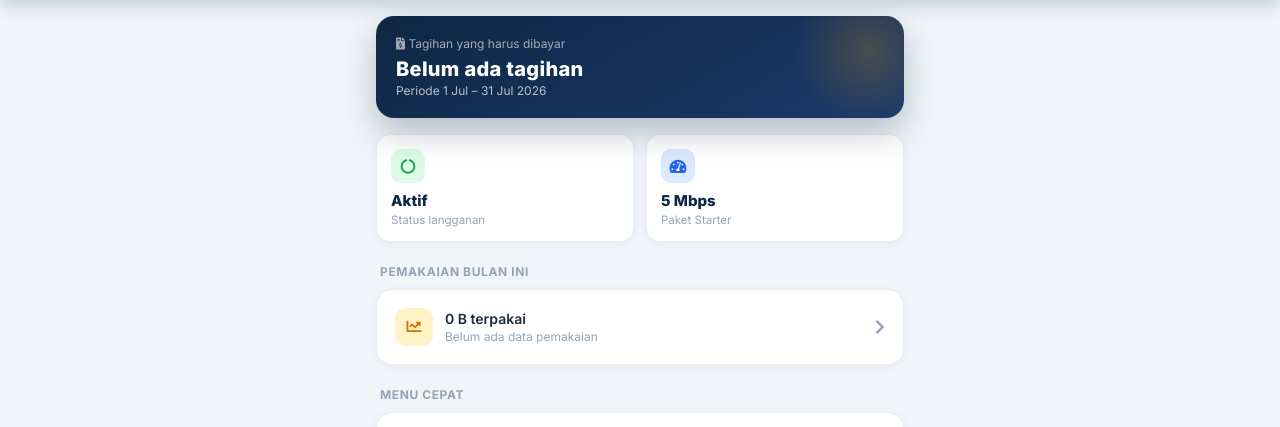
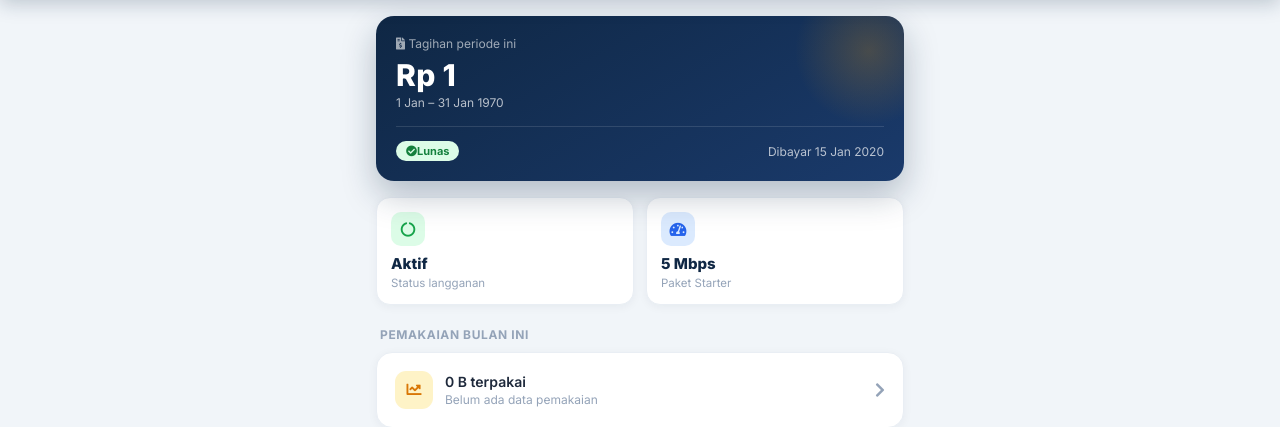
Before and after one commit to iryas/simpati, a PHP site: page /kahfinet1/portal/index.php in a window 1280 px wide. Shown: the part 68-495 px from the top of the page. Run offline with PHP 8.4, Linux system fonts and the light colour scheme; the visitor is signed in with stand-in values (Sample User, id 1); data comes from the database, SQL or seed files in the repository; tables that the repository leaves empty or names only in its code hold one stand-in row (values such as "Sample post"); some libraries are stand-ins or nearby versions.

Commit message:
fix: portal tampilkan tagihan periode terbaru (konsisten dengan admin)
Kartu "Tagihan periode ini" sebelumnya strict ke bulan_tagihan_sekarang()
sehingga bisa beda dengan admin saat ada tagihan periode berikutnya yang
sudah dibayar (mis. prabayar). Portal jadi menampilkan tgl_bayar periode
lama padahal admin sudah menunjukkan pembayaran terbaru.

- portal_tagihan_kini(): ambil baris bulan_tagihan paling akhir (ORDER BY
  bulan_tagihan DESC) alih-alih strict bulan berjalan.
- portal_tunggakan(): batas tunggakan = periode sebelum tagihan terbaru,
  agar tidak ada tagihan yang "hilang" dari beranda/tagihan.
- CHANGELOG + Tentang: catatan perbaikan.

Co-Authored-By: Claude Opus 4.8 <noreply@anthropic.com>

```diff
--- a/modules/tentang/views.php
+++ b/modules/tentang/views.php
@@ -37,6 +37,9 @@ $changelog = [
             'Keamanan' => [
                 'PIN pelanggan disimpan ter-hash (password_hash) dan tidak pernah dikirim kembali ke klien',
                 'Struk & data pembayaran di portal selalu diverifikasi kepemilikannya terhadap pelanggan yang login',
+            ],
+            'Diperbaiki' => [
+                'Kartu "Tagihan periode ini" di portal kini mengikuti tagihan periode terbaru pelanggan, agar tanggal bayar & status konsisten dengan tampilan admin (sebelumnya bisa berbeda saat ada tagihan periode berikutnya yang sudah dibayar)',
             ],
         ],
     ],
--- a/portal/_data.php
+++ b/portal/_data.php
@@ -17,24 +17,30 @@ function portal_periode(string $bulan_ym): string {
     return label_periode_tagihan($bulan_ym, $tgl_mulai);
 }
 
-// Tagihan periode berjalan (baris pembayaran bulan ini), atau null.
+// Tagihan TERBARU pelanggan (baris bulan_tagihan paling akhir), atau null.
+// Sengaja ambil periode terbaru (bukan strict bulan berjalan) agar pembayaran
+// periode terbaru — termasuk prabayar bulan depan — langsung tampil di portal
+// dan konsisten dengan tampilan admin.
 function portal_tagihan_kini(int $pid): ?array {
     $r = db_row(
         "SELECT * FROM pembayaran
-         WHERE pelanggan_id = ? AND bulan_tagihan = ?
-         ORDER BY id DESC LIMIT 1",
-        [$pid, bulan_tagihan_sekarang()]
+         WHERE pelanggan_id = ?
+         ORDER BY bulan_tagihan DESC, id DESC LIMIT 1",
+        [$pid]
     );
     return $r ?: null;
 }
 
-// Tunggakan: belum lunas untuk bulan-bulan lampau.
+// Tunggakan: tagihan belum lunas untuk periode SEBELUM tagihan terbaru (yang
+// tampil di kartu utama), supaya tidak ada tagihan yang "hilang" dari beranda.
 function portal_tunggakan(int $pid): array {
+    $last  = db_row("SELECT bulan_tagihan FROM pembayaran WHERE pelanggan_id = ? ORDER BY bulan_tagihan DESC LIMIT 1", [$pid]);
+    $batas = $last ? (string)$last['bulan_tagihan'] : bulan_tagihan_sekarang();
     $rows = db_rows(
         "SELECT * FROM pembayaran
          WHERE pelanggan_id = ? AND status = 'belum' AND bulan_tagihan < ?
          ORDER BY bulan_tagihan ASC",
-        [$pid, bulan_tagihan_sekarang()]
+        [$pid, $batas]
     );
     $total = 0;
     $items = [];
```
Also changed, not shown: CHANGELOG.md.
